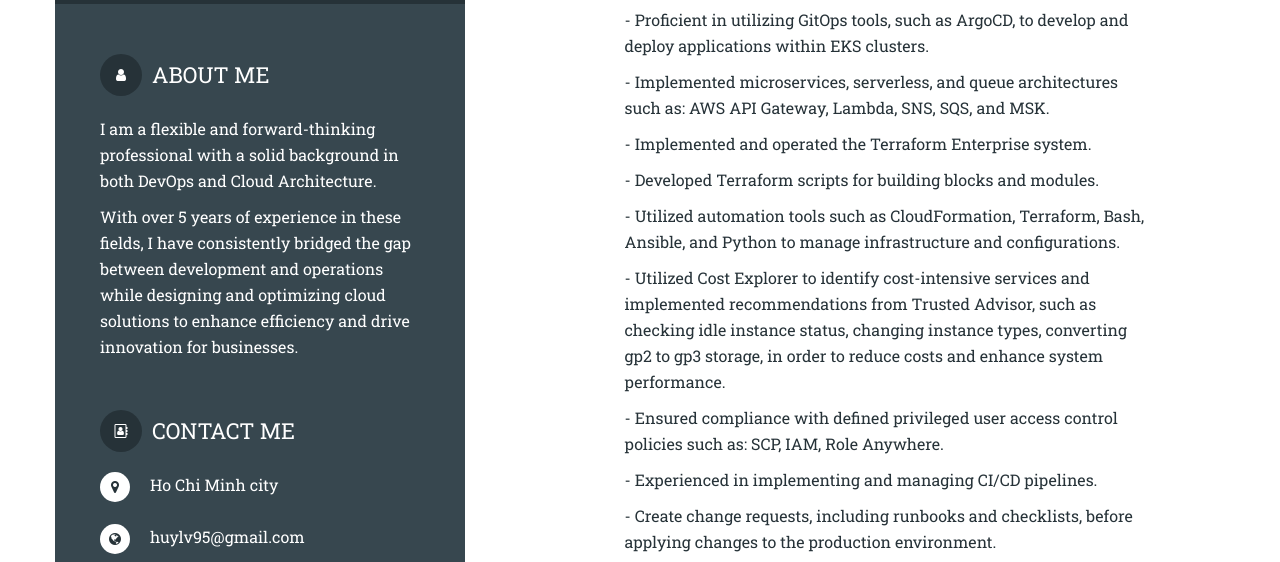
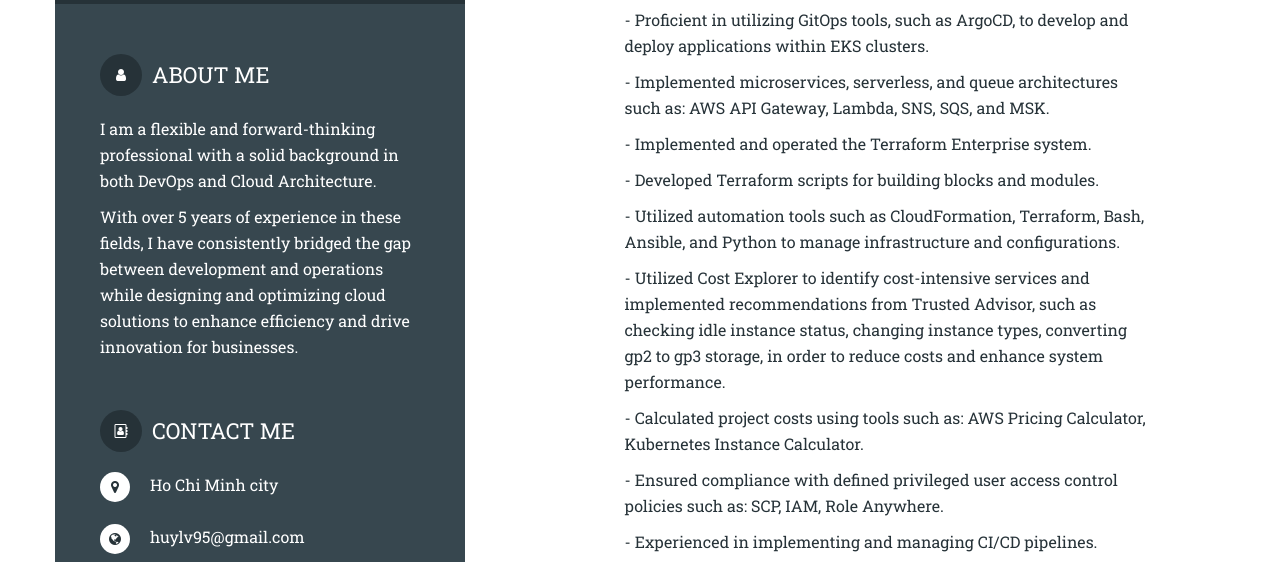
Before and after one commit to huylv95/huylv95.github.io, a plain HTML site: page index.html in a window 1280 px wide. Shown: the part 424-986 px from the top of the page. Drawn offline with Linux system fonts and the light colour scheme.

Commit message:
:tada: update index.html

```diff
--- a/index.html
+++ b/index.html
@@ -335,6 +335,7 @@
 							<p>	- Developed Terraform scripts for building blocks and modules. </p>
 							<p>	- Utilized automation tools such as CloudFormation, Terraform, Bash, Ansible, and Python to manage infrastructure and configurations. </p>
 							<p>	- Utilized Cost Explorer to identify cost-intensive services and implemented recommendations from Trusted Advisor, such as checking idle instance status, changing instance types, converting gp2 to gp3 storage, in order to reduce costs and enhance system performance. </p>
+							<p> - Calculated project costs using tools such as: AWS Pricing Calculator, Kubernetes Instance Calculator.</p>
 							<p>	- Ensured compliance with defined privileged user access control policies such as: SCP, IAM, Role Anywhere. </p>
 							<p> - Experienced in implementing and managing CI/CD pipelines. </p>
 							<p> - Create change requests, including runbooks and checklists, before applying changes to the production environment. </p>
```
